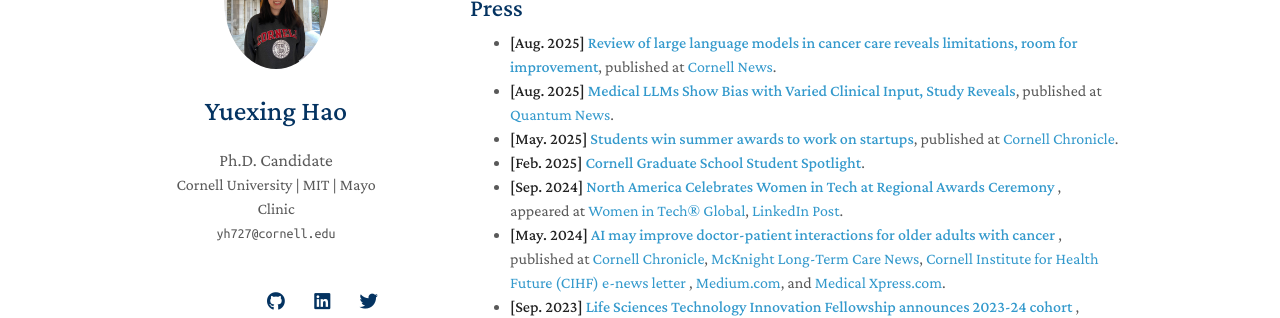
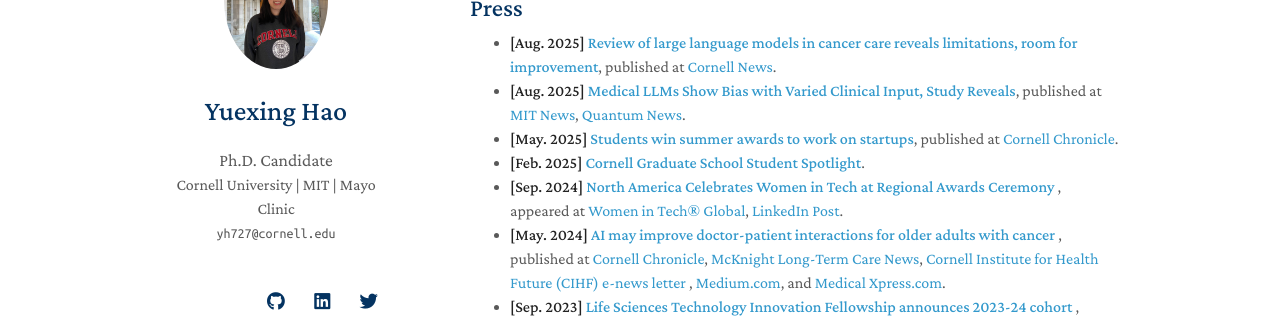
Before and after one commit to YuexingHao/Yuexing-Hao, a Jekyll site: the page built from index.md, in a window 1280 px wide and 900 px high, scrolled down 5930 px. Shown: the part 154-472 px from the top of the window. Built offline with Jekyll 4.4.1, drawn with Linux system fonts in a browser that asks for light colours; nearby versions of some CDN libraries; a style sheet for code colours, icons or effects is not loaded; our own code applies the rules of GitHub Pages for plain Markdown files.

Commit message:
Update press.md

```diff
--- a/_includes/press.md
+++ b/_includes/press.md
@@ -3,7 +3,7 @@
 <ul>
 <li><strong>[Aug. 2025] <a href="https://www.human.cornell.edu/news/imported/2025/08/review-large-language-models-cancer-care-reveals-limitations-room-improvement">Review of large language models in cancer care reveals limitations, room for improvement</a></strong>, published at <a href="https://www.human.cornell.edu/news/imported/2025/08/review-large-language-models-cancer-care-reveals-limitations-room-improvement">Cornell News</a>.</li>
 
-<li><strong>[Aug. 2025] <a href="https://quantumzeitgeist.com/medical-llms-show-bias-with-varied-clinical-input-study-reveals/">Medical LLMs Show Bias with Varied Clinical Input, Study Reveals</a></strong>, published at <a href="https://quantumzeitgeist.com/medical-llms-show-bias-with-varied-clinical-input-study-reveals/">Quantum News</a>.</li>
+<li><strong>[Aug. 2025] <a href="https://quantumzeitgeist.com/medical-llms-show-bias-with-varied-clinical-input-study-reveals/">Medical LLMs Show Bias with Varied Clinical Input, Study Reveals</a></strong>, published at <a href="https://news.mit.edu/2025/llms-factor-unrelated-information-when-recommending-medical-treatments-0623">MIT News</a>, <a href="https://quantumzeitgeist.com/medical-llms-show-bias-with-varied-clinical-input-study-reveals/">Quantum News</a>.</li>
 
 <li><strong>[May. 2025] <a href="https://news.cornell.edu/stories/2025/05/students-win-summer-awards-work-startups">Students win summer awards to work on startups</a></strong>, published at <a href="https://news.cornell.edu/stories/2025/05/students-win-summer-awards-work-startups">Cornell Chronicle</a>.</li>
 
```
